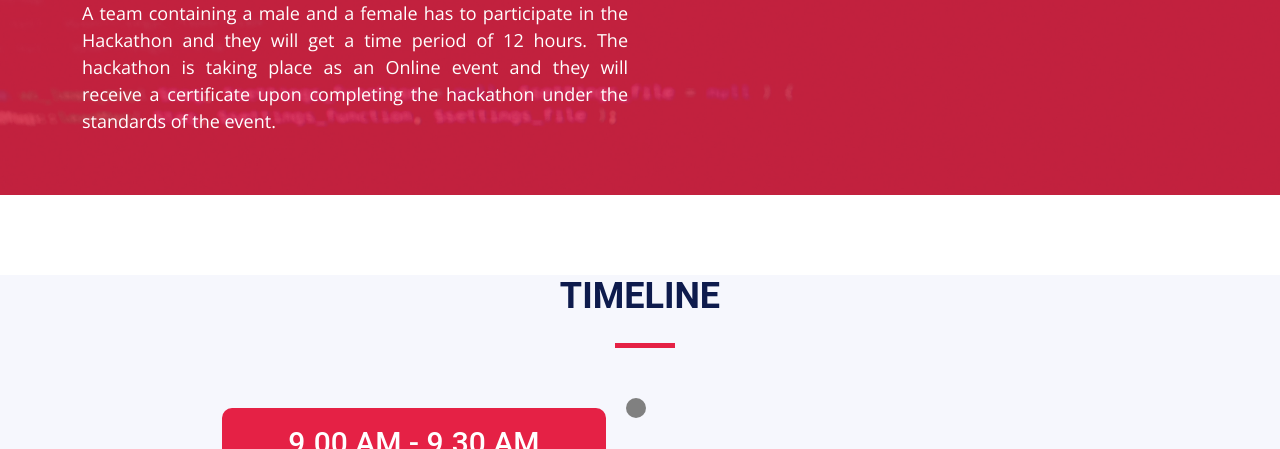
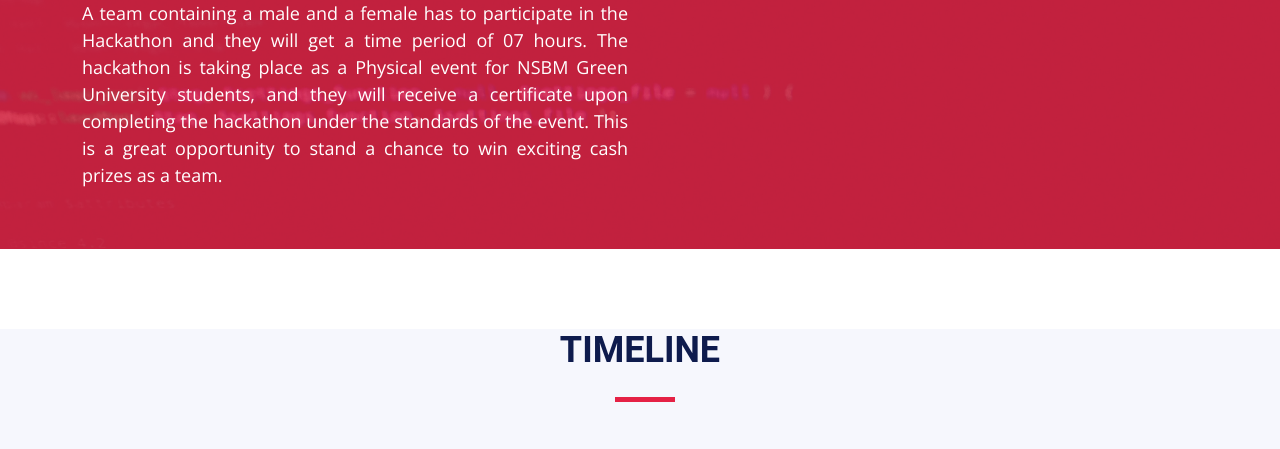
Before and after one commit to IEEE-Student-Branch-NSBM/Duothan-Website, a plain HTML site: page index.html in a window 1280 px wide. Shown: the part 1008-1457 px from the top of the page. Drawn offline with nearby package versions, Linux system fonts and the light colour scheme; files whose address does not match are found by name.

Commit message:
update about us text

```diff
--- a/index.html
+++ b/index.html
@@ -73,11 +73,7 @@
           <div class="col-lg-6">
             <h3 class="text-center" style="color: #350000;">About The Event</h3>
             <p class="about-para">
-              Duathon 1.0 is a hackathon organized by the IEEE Student Branch of NSBM. This event is not just an
-              ordinary Hackathon. The specialty is, we are going to conduct this event in association with Valentines’
-              Day, and the competitors have to code in pairs. A team containing a male and a female has to participate
-              in the Hackathon and they will get a time period of 12 hours. The hackathon is taking place as an Online
-              event and they will receive a certificate upon completing the hackathon under the standards of the event.
+              Duothan 2.0 is a hackathon organized by the IEEE Student Branch of NSBM. This event is not just an ordinary Hackathon. The specialty is, we are going to conduct this event in association with Valentines’ Day, and the competitors have to code in pairs. A team containing a male and a female has to participate in the Hackathon and they will get a time period of 07 hours. The hackathon is taking place as a Physical event for NSBM Green University students, and they will receive a certificate upon completing the hackathon under the standards of the event. This is a great opportunity to stand a chance to win exciting cash prizes as a team.
             </p>
           </div>
           <div class="col-lg-3 text-center">
```
